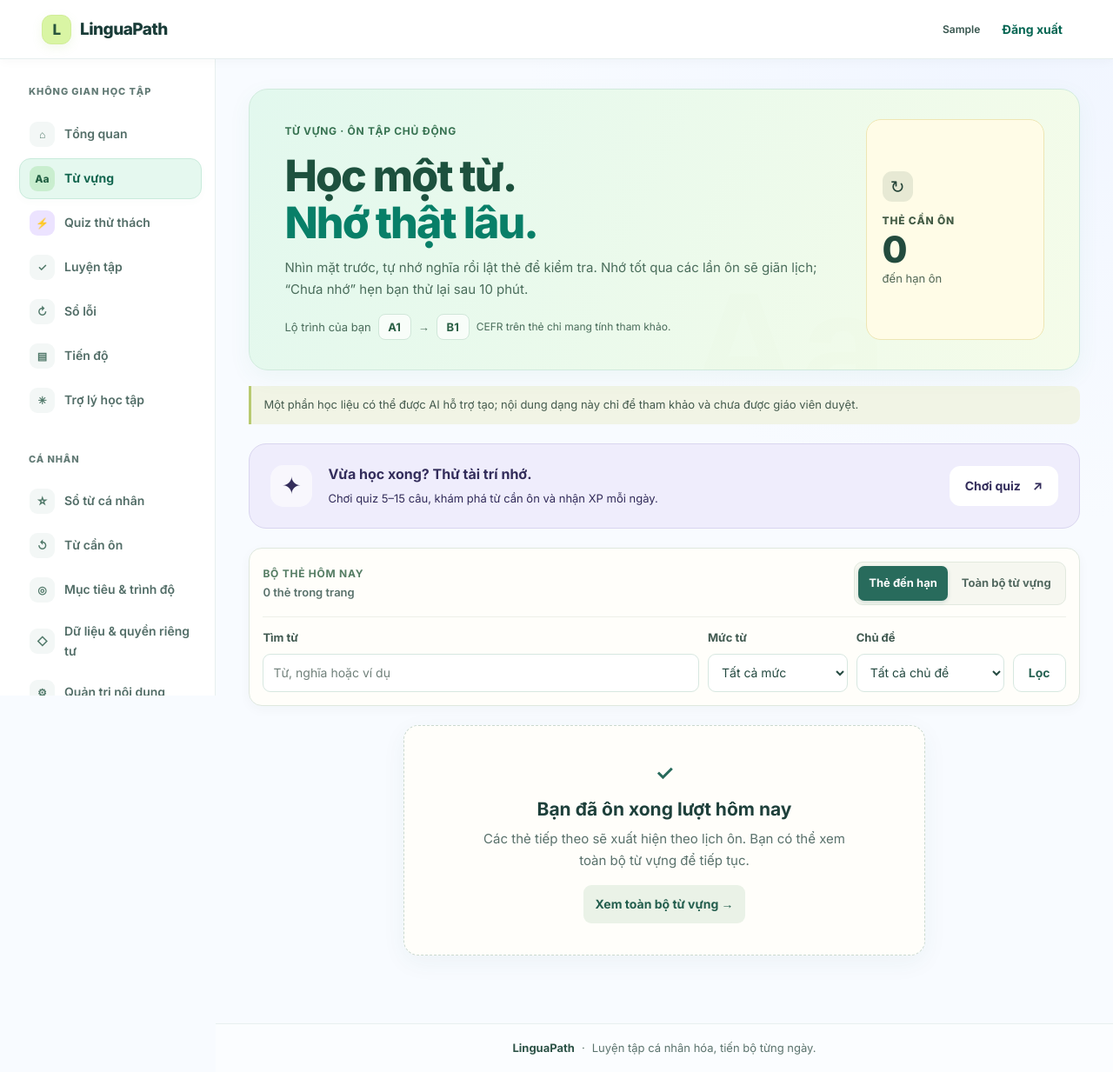
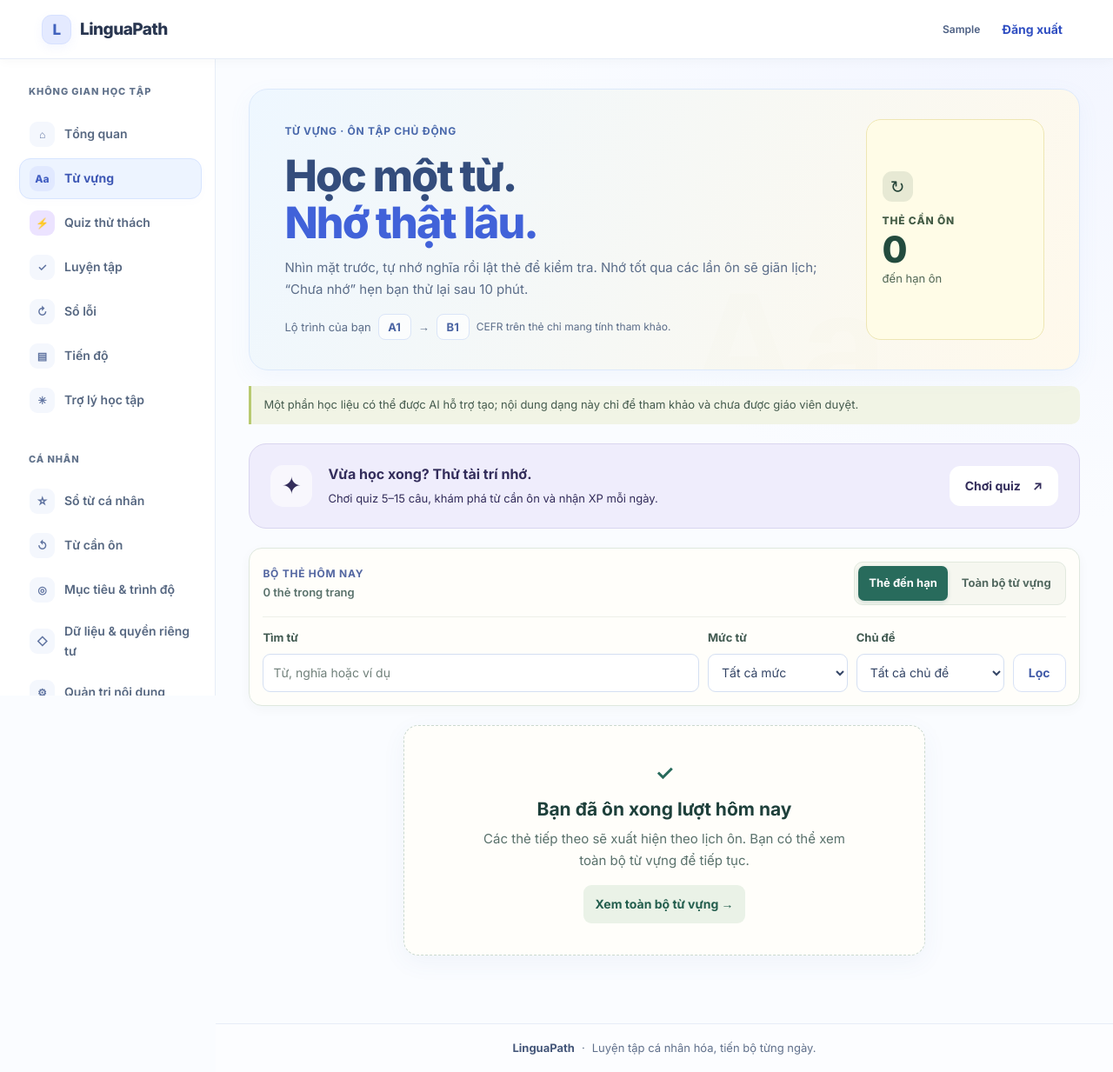
Before and after one commit to tuanlamviec007/LinguaPath, a Django app: page /learn/flashcards/ in a window 1280 px wide. Shown: the whole page at 87% size. Run offline with Django 5.2, Linux system fonts and the light colour scheme; the visitor is signed in with stand-in values (Sample User, id 1); data comes from the database, SQL or seed files in the repository; data that the repository does not hold is empty.

Commit message:
Brighten learner interface and measure PostgreSQL weak-word read plans

```diff
--- a/static/css/bright-theme.css
+++ b/static/css/bright-theme.css
@@ -1,52 +1,52 @@
-/* Bright, shared learner theme. Page layouts and learning states stay local. */
+/* Daylight learner theme: white surfaces, blue actions, lilac and apricot accents. */
 :root {
-  --lp-ink: #193c38;
-  --lp-muted: #536c68;
-  --lp-line: #e2ecea;
+  --lp-ink: #293650;
+  --lp-muted: #5c6980;
+  --lp-line: #e4eaf5;
   --lp-paper: #fff;
-  --lp-bg: #f8fbff;
-  --lp-green: #087f68;
-  --lp-green-dark: #056653;
-  --lp-lime: #d9f5a4;
-  --lp-shadow: 0 8px 28px rgba(40, 83, 88, .055);
-  --lav: #f0eaff;
+  --lp-bg: #fafcff;
+  --lp-green: #4162d9;
+  --lp-green-dark: #304fc2;
+  --lp-lime: #e4eaff;
+  --lp-shadow: 0 8px 28px rgba(76, 103, 164, .06);
+  --lav: #f2edff;
   --peach: #fff0e8;
-  --mint: #e5f8ef;
+  --mint: #edf4ff;
   --game-violet: #ece3ff;
   --game-coral: #ffe6d9;
   --game-citrus: #f2f8c9;
 }
 
 body.lingua-body {
-  background: radial-gradient(ellipse at 92% 0, #f0f5ff 0, transparent 36rem), #f8fbff;
+  background: radial-gradient(ellipse at 92% 0, #f2f5ff 0, transparent 36rem), #fafcff;
 }
-.lingua-body ::selection { background: #d9f5e9; color: #154f42; }
-.lingua-body .topbar { background: rgba(255, 255, 255, .97); border-color: #e7efef; }
+.lingua-body ::selection { background: #e5eaff; color: #304a91; }
+.lingua-body .topbar { background: rgba(255, 255, 255, .97); border-color: #e7edf7; }
 .lingua-body .topbar .guest-nav { flex: 0 1 auto; margin-left: auto; }
 .lingua-body .brand-icon {
-  background: #d9f5a4;
-  color: #28563d;
-  border-color: #d1ed99;
-  box-shadow: 0 4px 12px #96c76020;
+  background: #e4eaff;
+  color: #4162bd;
+  border-color: #d7e1ff;
+  box-shadow: 0 4px 12px #7894ef15;
 }
-.lingua-body .app-sidebar { background: #fff; border-color: #e7efef; }
-.lingua-body .sidebar-caption { color: #637b76; }
-.lingua-body .app-sidebar__link { border-radius: 13px; color: #526d67; }
-.lingua-body .app-sidebar__link:hover { background: #f0faf6; border-color: #e2f3ea; }
+.lingua-body .app-sidebar { background: #fff; border-color: #e7edf7; }
+.lingua-body .sidebar-caption { color: #62738c; }
+.lingua-body .app-sidebar__link { border-radius: 13px; color: #566781; }
+.lingua-body .app-sidebar__link:hover { background: #f5f8ff; border-color: #e5ecff; }
 .lingua-body .app-sidebar__link.is-active {
-  background: #e5f8ef;
-  border-color: #c9ebdc;
-  color: #12664f;
-  box-shadow: 0 3px 10px #25835d06;
+  background: #edf4ff;
+  border-color: #d7e5ff;
+  color: #3e58b5;
+  box-shadow: 0 3px 10px #6b88d406;
 }
-.lingua-body .nav-mark { background: #f3f7f6; color: #51796a; }
-.lingua-body .app-sidebar__link[aria-current=page] .nav-mark { background: #c9eecf; color: #215f42; }
-.lingua-body .sidebar-note { background: linear-gradient(125deg, #f0faf1, #f8fce8); border-color: #e0efda; }
-.lingua-body .mobile-nav { background: #fff; border-color: #e3eeeb; }
-.lingua-body .mobile-nav__links a[aria-current=page] { background: #e5f8ef; color: #12664f; }
-.lingua-body .footer { background: #ffffff80; border-color: #e7efef; }
-.lingua-body .footer span { color: #5c746e; }
-.lingua-body .footer span:first-child { color: #2d5347; }
+.lingua-body .nav-mark { background: #f4f7fd; color: #6074a1; }
+.lingua-body .app-sidebar__link[aria-current=page] .nav-mark { background: #e1e9ff; color: #425ec2; }
+.lingua-body .sidebar-note { background: linear-gradient(125deg, #f1f7ff, #fff9ec); border-color: #e1eafa; }
+.lingua-body .mobile-nav { background: #fff; border-color: #e3eaf7; }
+.lingua-body .mobile-nav__links a[aria-current=page] { background: #edf4ff; color: #3e58b5; }
+.lingua-body .footer { background: #ffffff80; border-color: #e7edf7; }
+.lingua-body .footer span { color: #61718c; }
+.lingua-body .footer span:first-child { color: #45577a; }
 
 /* Clear white surfaces, soft depth and crisp, saturated accents. */
 .lingua-body :is(.panel, .stat-card, .content-card, .question-card, .explanation-card,
@@ -54,99 +54,99 @@ body.lingua-body {
   .lp-quiz-history-item, .lp-quiz-question, .lp-wordbook-card, .lp-weak-card,
   .lp-wordbook-toolbar, .lp-weak-overview, .flash-tools, .lp-reward-strip) {
   background-color: #fff;
-  border-color: #e1ece8;
+  border-color: #e3eaf7;
   box-shadow: var(--lp-shadow);
 }
 .lingua-body :is(.panel, .stat-card, .content-card, .auth-card, .library-card) { border-radius: 20px; }
 .lingua-body .button.primary {
-  background: #087f68;
+  background: #4162d9;
   color: #fff;
-  box-shadow: 0 5px 14px #087f6821;
+  box-shadow: 0 5px 14px #4162d921;
 }
-.lingua-body .button.primary:hover { background: #056653; box-shadow: 0 7px 18px #087f682b; }
-.lingua-body .button.secondary { background: #fff; border-color: #d7e8e0; color: #286354; }
-.lingua-body .button.secondary:hover { background: #effaf5; border-color: #b9ddcd; }
+.lingua-body .button.primary:hover { background: #304fc2; box-shadow: 0 7px 18px #4162d92b; }
+.lingua-body .button.secondary { background: #fff; border-color: #d8e2f6; color: #425ba8; }
+.lingua-body .button.secondary:hover { background: #f3f7ff; border-color: #bacbf5; }
 .lingua-body :is(input, select, textarea):not([type=radio]):not([type=checkbox]):not([type=hidden]) {
   background-color: #fff;
-  color: #254a41;
-  border-color: #d7e7e0;
+  color: #344566;
+  border-color: #d4dff2;
 }
 .lingua-body :where(a, button, input, select, textarea, summary, [tabindex]):focus-visible {
-  outline-color: #517fda;
+  outline-color: #4162d9;
 }
-.lingua-body :is(.lp-section-heading, .panel-heading) h2 { color: #20483e; }
+.lingua-body :is(.lp-section-heading, .panel-heading) h2 { color: #34456b; }
 
-/* The welcome banner now opens onto a light mint canvas. */
+/* The welcome banner now opens onto a light sky canvas. */
 .lingua-body .dashboard-home .dashboard-welcome {
-  background: linear-gradient(115deg, #e4f8ed 0%, #effbf2 57%, #f2f9db 100%);
-  border-color: #d4eddc;
-  box-shadow: 0 10px 30px #3c9e6810;
+  background: linear-gradient(115deg, #eef6ff 0%, #f7faff 57%, #fff7e7 100%);
+  border-color: #dce8fb;
+  box-shadow: 0 10px 30px #7699df10;
 }
 .lingua-body .dashboard-home .dashboard-welcome:after {
-  border-color: #c6e6cf;
+  border-color: #d4e2ff;
   box-shadow: 0 0 0 32px #ffffff40, 0 0 0 65px #ffffff30;
 }
-.lingua-body .dashboard-home .dashboard-welcome .eyebrow { color: #367154; }
-.lingua-body .dashboard-home .dashboard-welcome h1 { color: #194f3e; }
-.lingua-body .dashboard-home .dashboard-welcome p { color: #4a6c5c; }
-.lingua-body .dashboard-home .dashboard-welcome .dashboard-greeting { color: #305d48; }
-.lingua-body .dashboard-home .dashboard-welcome > .button { background: #087f68; color: #fff; }
-.lingua-body .dashboard-home .dashboard-welcome > .button:hover { background: #056653; }
-.lingua-body .lp-art-caption { color: #426c50; }
-.lingua-body .lp-learning-art svg > ellipse:first-child { fill: #b5dfbd; }
+.lingua-body .dashboard-home .dashboard-welcome .eyebrow { color: #4d66a8; }
+.lingua-body .dashboard-home .dashboard-welcome h1 { color: #304674; }
+.lingua-body .dashboard-home .dashboard-welcome p { color: #5a6b88; }
+.lingua-body .dashboard-home .dashboard-welcome .dashboard-greeting { color: #4b608d; }
+.lingua-body .dashboard-home .dashboard-welcome > .button { background: #4162d9; color: #fff; }
+.lingua-body .dashboard-home .dashboard-welcome > .button:hover { background: #304fc2; }
+.lingua-body .lp-art-caption { color: #546b95; }
+.lingua-body .lp-learning-art svg > ellipse:first-child { fill: #cbdfff; }
 .lingua-body .lp-discovery-quiz { background: linear-gradient(135deg, #f1eaff, #faf7ff); border-color: #e3d5fb; }
-.lingua-body .lp-discovery-words { background: linear-gradient(135deg, #e5f8ed, #f4fcf3); border-color: #cdebd8; }
+.lingua-body .lp-discovery-words { background: linear-gradient(135deg, #ebf6ff, #f5fbff); border-color: #d5e7fb; }
 .lingua-body .lp-discovery-listen { background: linear-gradient(135deg, #ffeddf, #fff9f2); border-color: #f7dcc8; }
 .lingua-body .lp-discovery-card h3 { font-weight: 750; }
 .lingua-body .lp-discovery-quiz .lp-discovery-icon { background: #e3d3ff; color: #7150aa; }
-.lingua-body .lp-discovery-words .lp-discovery-icon { background: #c8edcc; color: #366e43; }
+.lingua-body .lp-discovery-words .lp-discovery-icon { background: #d8eaff; color: #4664a7; }
 .lingua-body .lp-discovery-listen .lp-discovery-icon { background: #ffdcc2; color: #95562c; }
-.lingua-body .lp-meter { background: #edf3ef; height: 7px; }
-.lingua-body .lp-meter > span { background: #54ad86; }
+.lingua-body .lp-meter { background: #edf2fc; height: 7px; }
+.lingua-body .lp-meter > span { background: #6487ed; }
 .lingua-body .lp-reward-level .lp-meter > span { background: #a283df; }
 .lingua-body .lp-meter-sun > span { background: #d5b64d; }
 .lingua-body .dashboard-home .stat-icon.lavender { background: #f0e8ff; color: #7754ad; }
 .lingua-body .dashboard-home .stat-icon.peach { background: #ffede1; color: #a05c33; }
 .lingua-body .dashboard-home .stat-icon.mint { background: #e1f7ed; color: #2e805e; }
-.lingua-body .dashboard-home .cefr-summary { background: #f0faf4; border-color: #d8eedf; }
+.lingua-body .dashboard-home .cefr-summary { background: #f3f7ff; border-color: #e0e9fb; }
 .lingua-body .lp-badge.is-earned { background: #fff9df; border-color: #f1e2a6; }
 
 /* Vocabulary keeps both faces bright; text and controls change together. */
 .lingua-body .flashcard-workspace .vocab-heading {
-  background: linear-gradient(115deg, #e2f8ee, #f5fce9);
-  border-color: #d0eadd;
-  color: #244f3e;
-  box-shadow: 0 8px 26px #3c9e6810;
+  background: linear-gradient(115deg, #eef7ff, #fff9eb);
+  border-color: #dce9fb;
+  color: #384f7a;
+  box-shadow: 0 8px 26px #7699df10;
 }
-.lingua-body .flashcard-workspace .vocab-heading .eyebrow { color: #387352; }
-.lingua-body .flashcard-workspace .vocab-heading h1 { color: #1d513e; }
-.lingua-body .flashcard-workspace .vocab-heading h1 em { color: #087f68; }
-.lingua-body .flashcard-workspace .vocab-heading-copy > p { color: #4a6d5b; }
-.lingua-body .flashcard-workspace .learner-level-note { color: #4a6d5b!important; }
-.lingua-body .flashcard-workspace .learner-level-note strong { background: #ffffffb3; border-color: #d0e7d9; color: #285e43; }
-.lingua-body .flashcard-workspace .learner-level-note > span { color: #4a6d5b; }
+.lingua-body .flashcard-workspace .vocab-heading .eyebrow { color: #4a69ac; }
+.lingua-body .flashcard-workspace .vocab-heading h1 { color: #344d7c; }
+.lingua-body .flashcard-workspace .vocab-heading h1 em { color: #4162d9; }
+.lingua-body .flashcard-workspace .vocab-heading-copy > p { color: #5b6d89; }
+.lingua-body .flashcard-workspace .learner-level-note { color: #5b6d89!important; }
+.lingua-body .flashcard-workspace .learner-level-note strong { background: #ffffffb3; border-color: #dae5f8; color: #4963a2; }
+.lingua-body .flashcard-workspace .learner-level-note > span { color: #5b6d89; }
 .lingua-body .flashcard-workspace .deck-count { background: #fffce7; border-color: #eee6b4; }
 .lingua-body .flashcard-workspace .flash-front {
-  background: linear-gradient(140deg, #fff 0%, #f0fbf5 65%, #e9f8eb 100%);
-  color: #27573f;
-  box-shadow: 0 9px 25px #45886112;
-  border: 1px solid #d6ebde;
+  background: linear-gradient(140deg, #fff 0%, #f4f9ff 65%, #eef5ff 100%);
+  color: #3d5786;
+  box-shadow: 0 9px 25px #6b8fe512;
+  border: 1px solid #dce7f9;
 }
-.lingua-body .flashcard-workspace .flash-front:after { border-color: #d8eddd; box-shadow: 0 0 0 22px #dbf1df30; }
-.lingua-body .flashcard-workspace .flash-meta { color: #526f5f; }
-.lingua-body .flashcard-workspace .flash-word-kicker { color: #437c58; }
-.lingua-body .flashcard-workspace .flash-card .flash-word-block h2 { color: #21573f; }
-.lingua-body .flashcard-workspace .flash-card .pronunciation { color: #5a7163; }
-.lingua-body .flashcard-workspace .word-speak { background: #fff; border-color: #cee5d8; color: #28684e; }
-.lingua-body .flashcard-workspace .word-speak:hover { background: #e7f7ed; }
-.lingua-body .flashcard-workspace .flash-front-bottom { border-color: #d8eadd; }
+.lingua-body .flashcard-workspace .flash-front:after { border-color: #e0e9fb; box-shadow: 0 0 0 22px #deebff30; }
+.lingua-body .flashcard-workspace .flash-meta { color: #5c6e89; }
+.lingua-body .flashcard-workspace .flash-word-kicker { color: #536db1; }
+.lingua-body .flashcard-workspace .flash-card .flash-word-block h2 { color: #3b5488; }
+.lingua-body .flashcard-workspace .flash-card .pronunciation { color: #63738b; }
+.lingua-body .flashcard-workspace .word-speak { background: #fff; border-color: #d5e2f8; color: #4866ad; }
+.lingua-body .flashcard-workspace .word-speak:hover { background: #f0f6ff; }
+.lingua-body .flashcard-workspace .flash-front-bottom { border-color: #dce7fa; }
 .lingua-body .flashcard-workspace .flash-back,
 .lingua-body .flashcard-workspace .flash-back-actions { background: #fff; }
-.lingua-body .flashcard-workspace .flip-button { background: #d8f3ac; color: #2e583c; }
-.lingua-body .flashcard-workspace .flip-button:hover { background: #c9ec93; }
-.lingua-body .flash-front .lp-save-word-button { background: #fff; border-color: #cfe4d6; color: #36654b; }
+.lingua-body .flashcard-workspace .flip-button { background: #e4ebff; color: #3d57a3; }
+.lingua-body .flashcard-workspace .flip-button:hover { background: #d9e4ff; }
+.lingua-body .flash-front .lp-save-word-button { background: #fff; border-color: #d8e4fa; color: #4e67a3; }
 .lingua-body .flash-front .lp-save-word-button.is-saved { background: #fff4cb; border-color: #efdfa0; color: #755c20; }
-.lingua-body .flash-front .lp-save-word-status { color: #536b5c; }
+.lingua-body .flash-front .lp-save-word-status { color: #61718c; }
 .lingua-body .flash-front .lp-save-word-status[data-state=error] { color: #9f3a35; }
 
 /* Personal collections and quiz share the same airy pastel palette. */
@@ -156,34 +156,77 @@ body.lingua-body {
 .lingua-body .lp-quiz-orbit:before { background: #eae0ff; border-color: #e0d2f6; }
 .lingua-body .lp-quiz-lightning { background: #fff6bd; border-color: #efe0a0; }
 .lingua-body .lp-quiz-how { background: #fff9e8; border-color: #efe2bd; }
-.lingua-body .lp-quiz-result-hero { background: linear-gradient(125deg, #effaf1, #fffce9); border-color: #daebd6; }
+.lingua-body .lp-quiz-result-hero { background: linear-gradient(125deg, #f2f8ff, #fffce9); border-color: #e2eafa; }
 .lingua-body .lp-wordbook-hero { background: linear-gradient(115deg, #f1eaff, #fcf8ff); border-color: #e3d7f5; }
 .lingua-body .lp-wordbook-count { background: #fff; border-color: #eadff7; }
-.lingua-body .lp-wordbook-card:nth-child(3n+1) { border-top-color: #bce7cf; }
+.lingua-body .lp-wordbook-card:nth-child(3n+1) { border-top-color: #bfdbff; }
 .lingua-body .lp-wordbook-card:nth-child(3n+2) { border-top-color: #ddcdf5; }
 .lingua-body .lp-wordbook-card:nth-child(3n) { border-top-color: #f5d8c0; }
 .lingua-body .lp-weak-hero { background: linear-gradient(115deg, #fff0e4, #fffbf3); border-color: #f2ddc6; }
 .lingua-body .lp-weak-hero h1 { color: #604a34; }
 .lingua-body .lp-weak-hero h1 em { color: #9b643d; }
-.lingua-body .lp-weak-filters { background: #eff9f3; border-color: #d9ecdf; }
-.lingua-body :is(.lp-weak-example, .lp-wordbook-example) { background: #f3faf5; }
-.lingua-body :is(.lp-weak-card, .lp-wordbook-card) :is(h2, h3) { color: #2b5e45; }
-.lingua-body :is(.lp-weak-meaning, .lp-wordbook-meaning) { color: #456d48; }
+.lingua-body .lp-weak-filters { background: #f1f7ff; border-color: #dce7fb; }
+.lingua-body :is(.lp-weak-example, .lp-wordbook-example) { background: #f5f8ff; }
+.lingua-body :is(.lp-weak-card, .lp-wordbook-card) :is(h2, h3) { color: #425d98; }
+.lingua-body :is(.lp-weak-meaning, .lp-wordbook-meaning) { color: #536b9c; }
 
 /* Supporting screens use white forms and light, welcoming section headers. */
-.lingua-body .library-hero { background: linear-gradient(115deg, #e9f9ee, #f8fce9); border-color: #d9edda; }
-.lingua-body .landing-preview { background: linear-gradient(135deg, #e8f8ee, #f6fbe7); border-color: #d8ecd8; }
-.lingua-body .landing-sample__face { background: #fff; border-color: #d7eadd; }
-.lingua-body .landing-hero h1 > span { color: #087f68; }
-.lingua-body .auth-story-card { background: #ecf9f0; border-color: #d8eddf; }
+.lingua-body .library-hero { background: linear-gradient(115deg, #edf6ff, #fff9ee); border-color: #deebfb; }
+.lingua-body .landing-preview { background: linear-gradient(135deg, #edf7ff, #fff6e8); border-color: #dfebfc; }
+.lingua-body .landing-sample__face { background: #fff; border-color: #e0e9fa; }
+.lingua-body .landing-hero h1 > span { color: #4162d9; }
+.lingua-body .auth-story-card { background: #f0f6ff; border-color: #e0e9fb; }
 .lingua-body .lp-quiz-source-tabs > a[aria-current=page] { background: #eee4ff; border-color: #d5bfef; color: #624088; }
 .lingua-body .lp-quiz-source-tabs > a[data-source=weak][aria-current=page] { background: #fff0e1; border-color: #eac9aa; color: #825b36; }
 
 @media (hover:hover) and (prefers-reduced-motion:no-preference) {
   .lingua-body :is(.lp-weak-card, .lp-wordbook-card, .library-card) { transition: box-shadow .18s ease, border-color .18s ease; }
-  .lingua-body :is(.lp-weak-card, .lp-wordbook-card, .library-card):hover { border-color: #c4dfd1; box-shadow: 0 12px 30px #2853480c; }
+  .lingua-body :is(.lp-weak-card, .lp-wordbook-card, .library-card):hover { border-color: #c4d6f8; box-shadow: 0 12px 30px #5d78bf0c; }
 }
 @media (max-width:620px) {
   .lingua-body .dashboard-home .dashboard-welcome { border-radius: 22px; }
   .lingua-body .lp-learning-art { opacity: 1; }
 }
+
+/* Shared copy stays crisp against light surfaces; dark green editorial panels are retired. */
+.lingua-body .eyebrow { color: #5366a1; }
+.lingua-body .account-name { color: #4c5f83; }
+.lingua-body .landing-hero h1 { color: #2e3e60; }
+.lingua-body .landing-kicker { color: #56699b; }
+.lingua-body .landing-kicker > span { color: #7470cd; }
+.lingua-body .landing-hero__copy > p { color: #5b6980; }
+.lingua-body .landing-text-link { color: #435cab; }
+.lingua-body .landing-scope { color: #62718a; }
+.lingua-body .landing-scope > span { color: #4c66a6; }
+.lingua-body .landing-preview__heading { color: #566b91; }
+.lingua-body .landing-preview__symbol { background: #e2eaff; color: #5268b7; }
+.lingua-body .landing-preview__foot strong { color: #455c87; }
+.lingua-body .landing-preview__foot p { color: #64728a; }
+.lingua-body .landing-sample h2 { color: #344970; }
+.lingua-body .landing-sample :is(p, .landing-sample__hint, .landing-sample__translation) { color: #61708a; }
+.lingua-body .landing-sample__meta { color: #5b6e92; }
+.lingua-body .landing-sample__meta > span:last-child { background: #f0edff; color: #68579a; }
+.lingua-body .landing-flip { color: #4b63a0; border-color: #e4eaf7; }
+.lingua-body .landing-flip > span:last-child { background: #edf2ff; }
+.lingua-body .landing-path { border-color: #e3eaf7; }
+.lingua-body .landing-path__grid article { border-color: #dde6f7; }
+.lingua-body .landing-step { background: #edf3ff; border-color: #dce6fb; color: #536aaa; }
+.lingua-body :is(.landing-path h3, .landing-section-heading h2, .landing-feature h3, .landing-final h2) { color: #354b76; }
+.lingua-body :is(.landing-path p, .landing-feature p, .landing-section-heading > p, .landing-editorial-note) { color: #63718a; }
+.lingua-body .landing-tag { color: #596da1; }
+.lingua-body .landing-feature { border-color: #e0e8f8; box-shadow: var(--lp-shadow); }
+.lingua-body .landing-feature__icon { background: #edf3ff; color: #5972ba; }
+.lingua-body .landing-feature--dark { background: linear-gradient(135deg, #edf5ff, #f3f0ff); border-color: #dfe7fb; }
+.lingua-body .landing-feature--dark .landing-feature__icon { background: #e1e8ff; color: #596ac0; }
+.lingua-body .landing-feature a { color: #4162c5; }
+.lingua-body .landing-final { background: linear-gradient(115deg, #f0f6ff, #fff7eb); border-color: #e4e9f8; }
+.lingua-body :is(.auth-story h2, .auth-layout .auth-card h1) { color: #354b76; }
+.lingua-body :is(.auth-story > p, .auth-story > small, .auth-layout .auth-card > p, .auth-layout .field-help) { color: #62718a; }
+.lingua-body .auth-story-card > span { background: #e3eaff; color: #5b70b5; }
+.lingua-body .auth-story-card strong { color: #496293; }
+.lingua-body .auth-story-card p { color: #64738d; }
+.lingua-body .auth-story > a { color: #4964af; }
+.lingua-body .auth-layout .auth-field label { color: #495e82; }
+.lingua-body .auth-layout .auth-card .auth-foot { border-color: #e5ebf7; }
+.lingua-body .auth-story-steps li { color: #5a6e93; }
+.lingua-body .auth-story-steps span { background: #edf2ff; color: #5c6fa8; }
```
Also changed, not shown: docs/DAYLIGHT_AUDIT_M13.md (added, +48 -0 lines), learning/test_weak_word_postgres_plans.py (added, +97 -0 lines).
